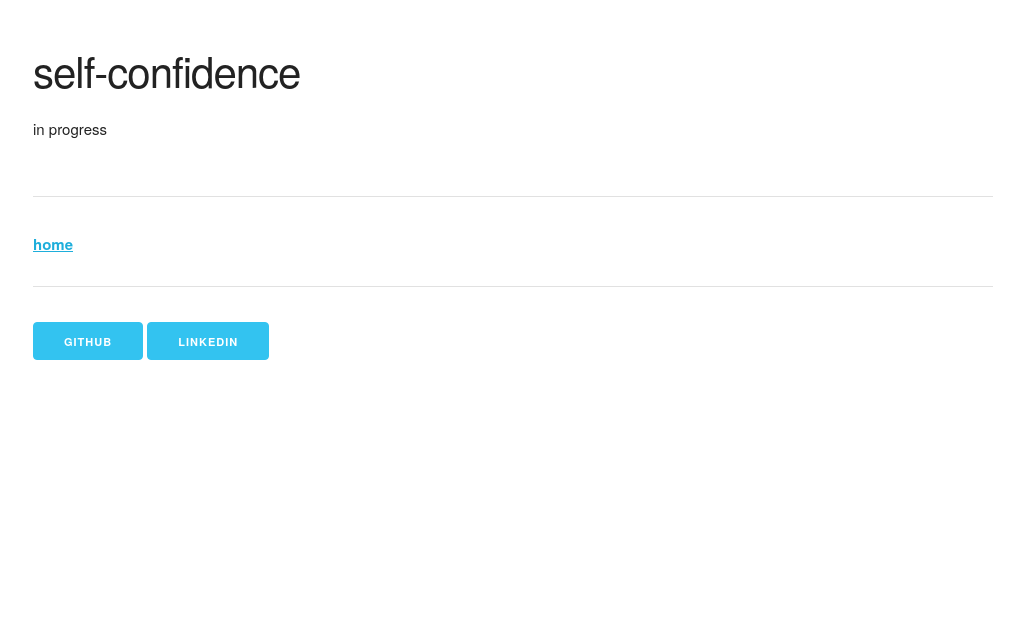
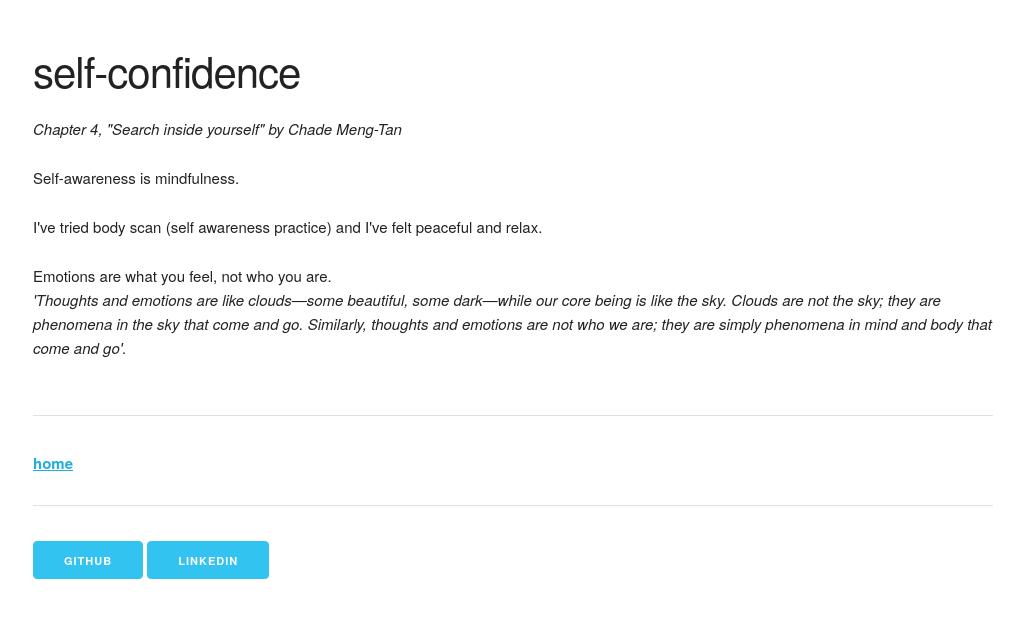
Before and after one commit to magda-gierg/magda-gierg.github.io, a plain HTML site: page blog/c5-self-confidence.html in a window 1280 px wide. Shown: the whole page, without its empty margins (127-1150 px from the left). Drawn offline with nearby package versions, Linux system fonts and the light colour scheme; files that its build step writes are made by us from their sources.

Commit message:
add self-confidence

```diff
--- a/blog/c5-self-confidence.html
+++ b/blog/c5-self-confidence.html
@@ -23,7 +23,9 @@
       <div class="twelve columns">
       </br>
       <h2>self-confidence</h2>
-
+      <p>
+              <em>Chapter 4, "Search inside yourself" by Chade Meng-Tan</em>
+            </p>
     </div>
 
   </div>
@@ -31,7 +33,16 @@
   <div class="row">
     <div class="twelve columns">
 
-<p>in progress</p>
+<p>Self-awareness is mindfulness.</p>
+<p>I've tried body scan (self awareness practice) and I've felt peaceful and relax.</p>
+<p>Emotions are what you feel, not who you are.</br><em>'Thoughts and emotions are
+
+like clouds—some beautiful, some dark—while our core being is like the sky. Clouds are not the sky; they
+
+are phenomena in the sky that come and go. Similarly, thoughts and emotions are not who we are; they are
+
+simply phenomena in mind and body that come and go'.</em>
+</p>
     </div>
 
 
@@ -41,7 +52,7 @@
 
   <div class="row">
     <div class="four columns">
-      <div class="home">
+      <div  class="home">
          <a href="../index.html"><strong>home</strong></a>
        </div>
 
```
